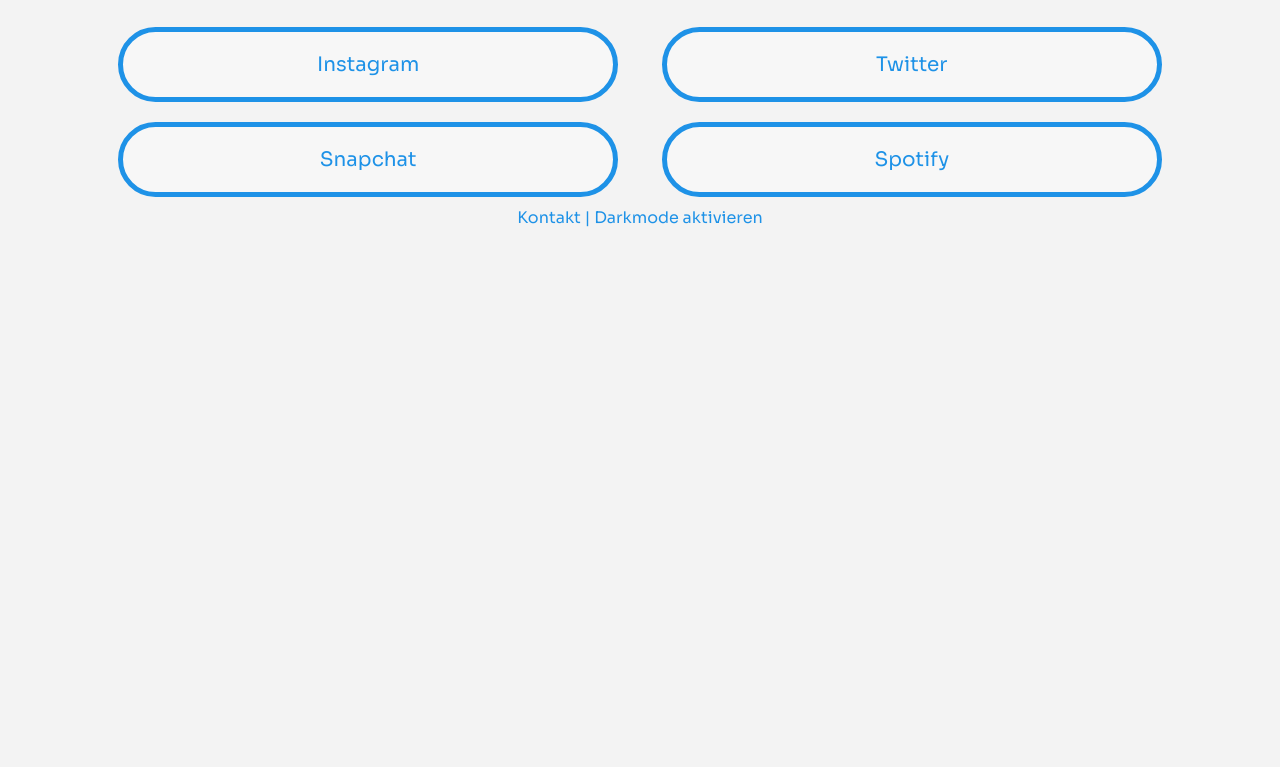
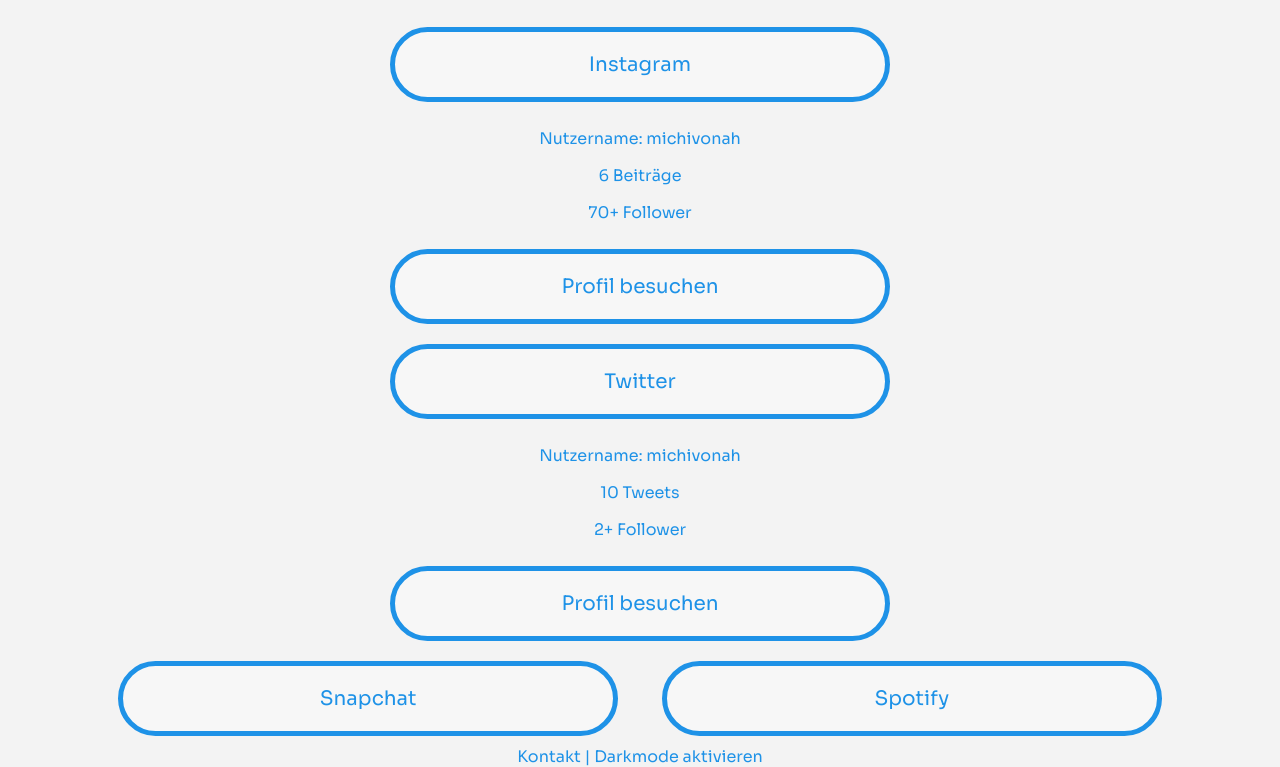
Before and after one commit to michivonah/socialmedia, a plain HTML site: page index.html in a window 1280 px wide. Shown: the part 306-1073 px from the top of the page. Before the commit the page ends 800 px from the top, so only its background shows below. Drawn offline with nearby package versions, Linux system fonts and the light colour scheme.

Commit message:
Update index.html

```diff
--- a/index.html
+++ b/index.html
@@ -24,8 +24,20 @@
                 <p>Michi von Ah</p>
               </div>
               <div id="socialmedia">
-                <a href="https://www.instagram.com/michivonah/"><button>Instagram</button></a>
-                <a href="https://twitter.com/michivonah"><button>Twitter</button></a>
+                <a href="#instagram" id="instagram-btn"><button>Instagram</button></a>
+                  <div class="socialmedia-info" id="instagram">
+                  <p>Nutzername: michivonah</p>
+                  <p>6 Beitr&auml;ge</p>
+                  <p>70+ Follower</p>
+                  <a href="https://www.instagram.com/michivonah/"><button>Profil besuchen</button></a>
+                  </div>
+                <a href="#twitter" id="twitter-btn"><button>Twitter</button></a>
+                  <div class="socialmedia-info" id="twitter">
+                  <p>Nutzername: michivonah</p>
+                  <p>10 Tweets</p>
+                  <p>2+ Follower</p>
+                  <a href="https://twitter.com/michivonah"><button>Profil besuchen</button></a>
+                  </div>
                 <a href="https://www.snapchat.com/add/fantasy_michi"><button>Snapchat</button></a>
                 <a href="https://open.spotify.com/user/hmxfwh1wkyqtbjnxkbtigu85a?si=cyIRxbO0Stiq0HU4aJVobQ"><button>Spotify</button></a>
               </div>
@@ -48,6 +60,16 @@
 					$('body').css('background', '#000000');
           $('button').css('background', '#000000');
           });
+
+          $("#instagram-btn").click(function(){
+          $("#instagram").toggle( 'slow', function(){
+          });
+          });
+
+          $("#twitter-btn").click(function(){
+          $("#twitter").toggle( 'slow', function(){
+          });
+          });
           </script>
 </body>
 </html>
```
